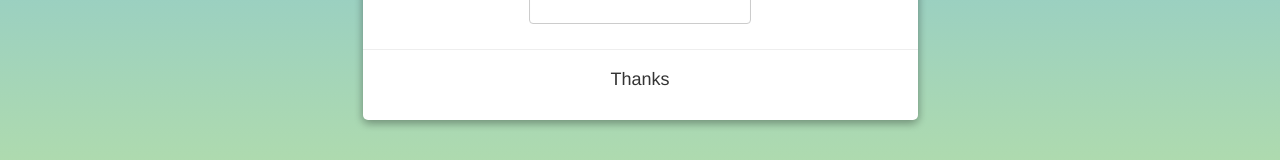
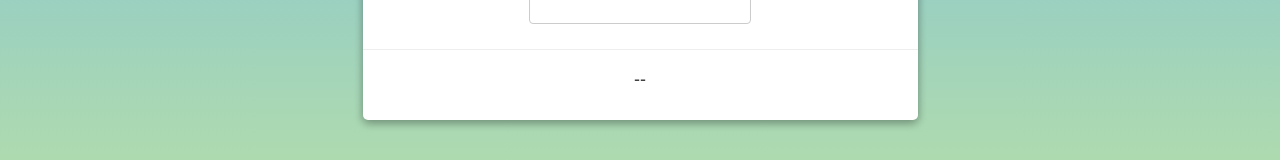
Before and after one commit to iPilotte/CelsiusToFahrenheit, a React (Create React App) app: page / in a window 1280 px wide. Shown: the part 469-629 px from the top of the page. Built offline with nearby package versions, Linux system fonts and the light colour scheme.

Commit message:
Update App.js

```diff
--- a/src/App.js
+++ b/src/App.js
@@ -67,7 +67,7 @@ class App extends Component {
                 </div>
               </form>
               <hr/>
-              <h4>Thanks</h4>
+              <h4>--</h4>
             </div>
           </div>
         </div>
```
